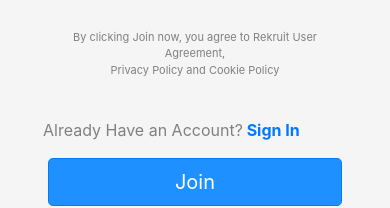
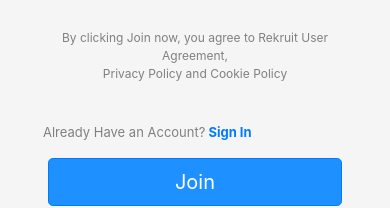
Before and after one commit to qbel/RekriutOld, a plain HTML site: page index.html in a window 390 px wide. Shown: the part 531-739 px from the top of the page. Drawn offline with nearby package versions, Linux system fonts and the light colour scheme.

Commit message:
New Commit

```diff
--- a/css/style.css
+++ b/css/style.css
@@ -158,7 +158,7 @@ input::-webkit-input-placeholder {
   #by{
     color: gray;
     text-align: center;
-    font-size: 11px;
+    font-size: 12px;
   }
   #navbar{
     background-color: dodgerblue;
@@ -178,6 +178,7 @@ input::-webkit-input-placeholder {
   #in{
     display: block;
     color: gray;
+    font-size: 13px;
     /* text-align: center; */
     /* padding:10px; */
   }
```
